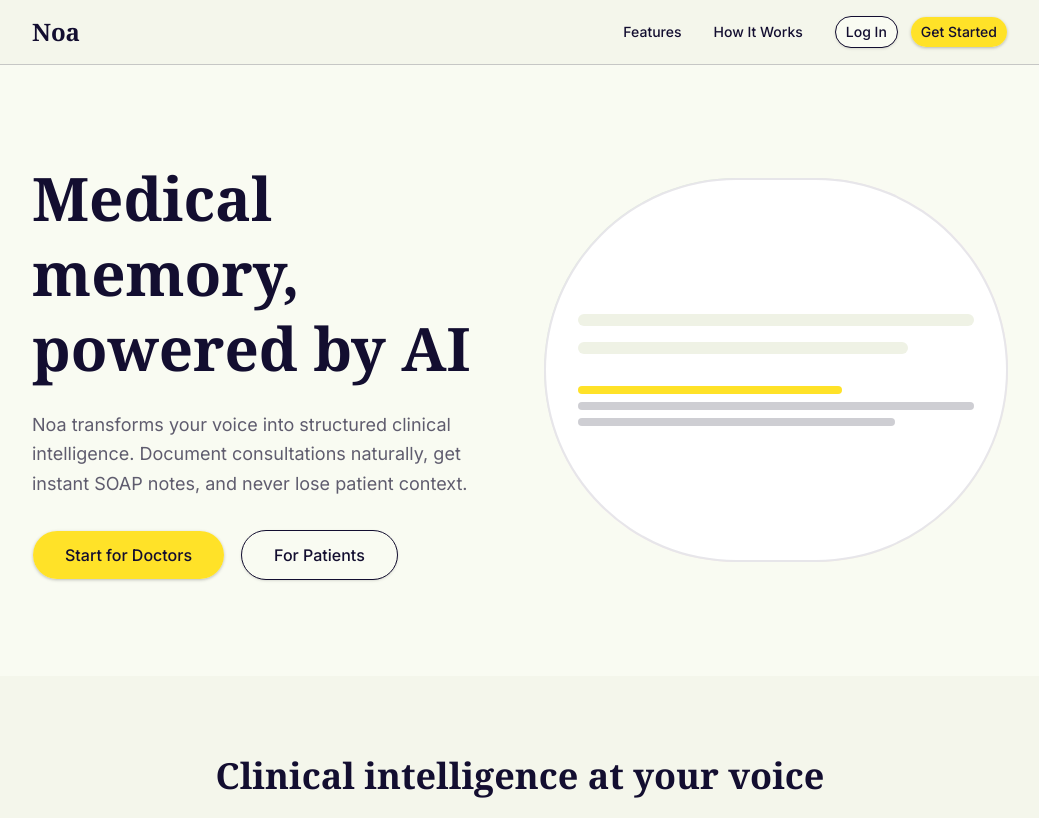
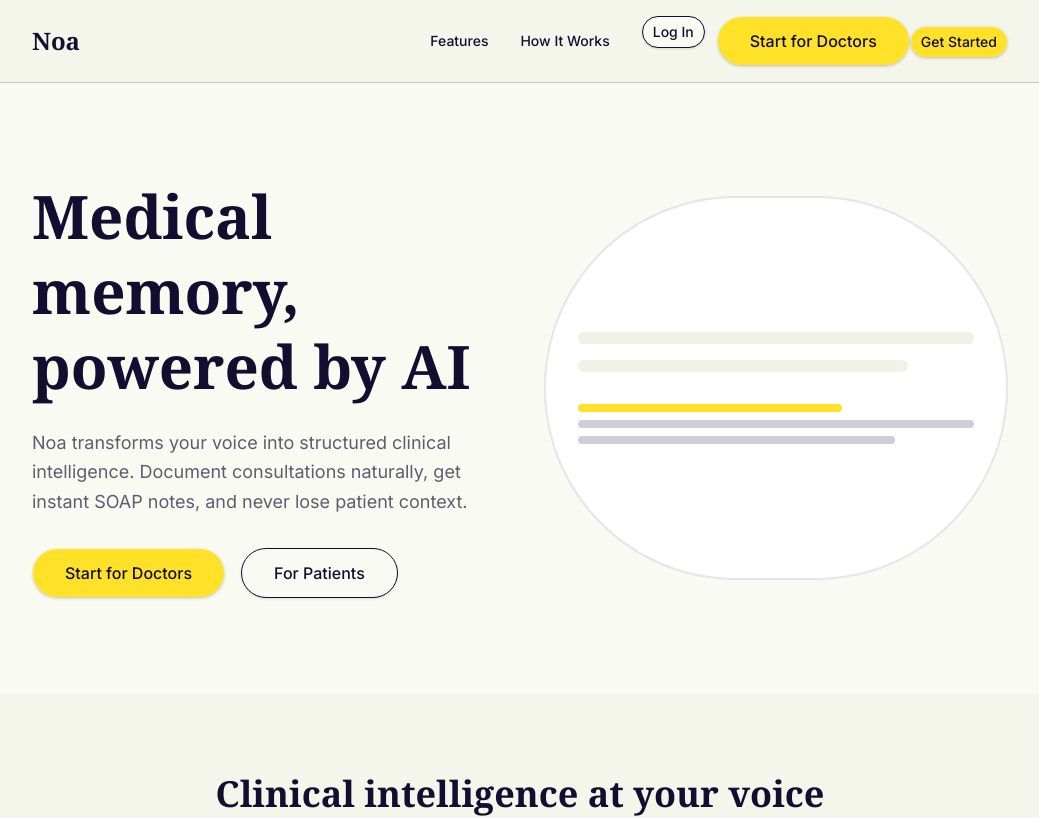
Before and after one commit to triumphsystems/noa, a Next.js app: page / in a window 1280 px wide. Shown: the top 818 px of the page, without its empty margins (120-1159 px from the left). Built offline with nearby package versions, Linux system fonts and the light colour scheme; a web font is replaced by a local one.

Commit message:
feat: add "Start for Doctors" button with new styles
Added a new button for doctors with specific styling and text.

Co-authored-by: Emmanuel Lafenwa  <103007301+leoemaxie@users.noreply.github.com>

```diff
--- a/app/page.tsx
+++ b/app/page.tsx
@@ -22,6 +22,9 @@ export default function LandingPage() {
                 </Button>
               </Link>
               <Link href="/auth/signup">
+                <Button className="rounded-full bg-hi-yellow text-deep-ink hover:bg-hi-yellow/90 px-8 py-6 text-base">
+                    Start for Doctors
+                  </Button>
                 <Button className="rounded-full bg-hi-yellow text-deep-ink hover:bg-hi-yellow/90">
                   Get Started
                 </Button>
```
